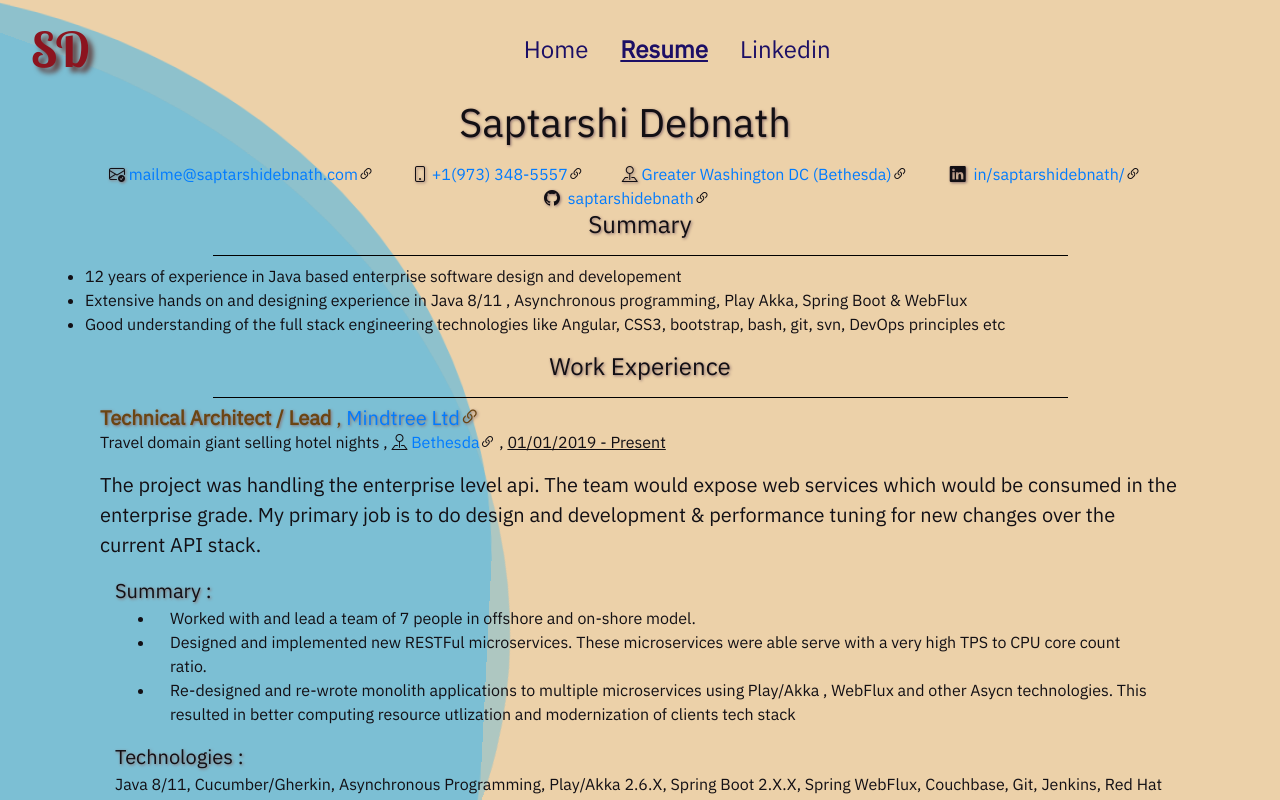
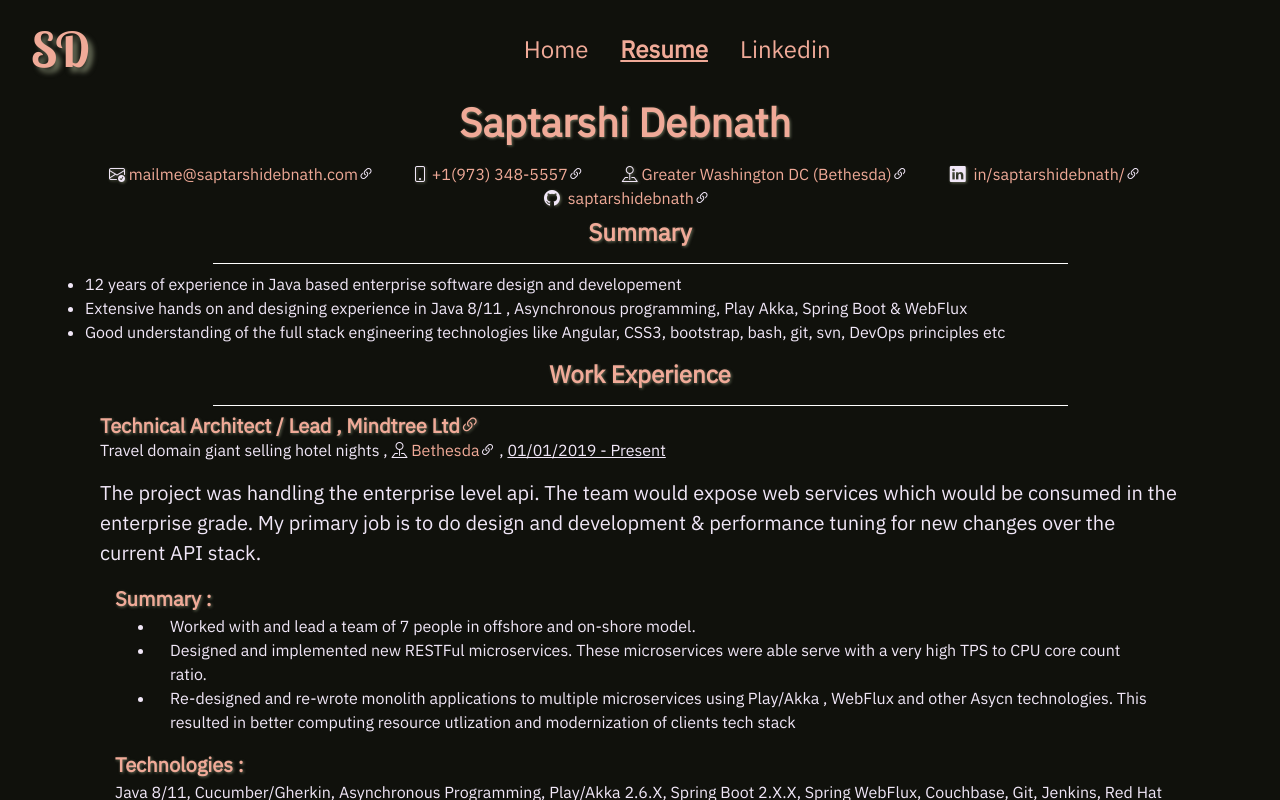
Before and after one commit to saptarshidebnath/saptarshidebnath, an Angular app: page /resume in a window 1280 px wide. Shown: the top 800 px of the page. Built offline with nearby package versions, Linux system fonts and the light colour scheme.

Commit message:
Removed animation

```diff
--- a/package.json
+++ b/package.json
@@ -19,11 +19,14 @@
     "@angular/platform-browser": "~13.0.2",
     "@angular/platform-browser-dynamic": "~13.0.2",
     "@angular/router": "~13.0.2",
+    "@types/three": "^0.135.0",
     "bootstrap": "^4.6.0",
     "bootstrap-icons": "^1.7.1",
     "jquery": "^3.5.1",
     "rxjs": "~6.6.0",
+    "three": "^0.136.0",
     "tslib": "^2.0.0",
+    "vanta": "^0.5.21",
     "zone.js": "~0.11.4"
   },
   "devDependencies": {
@@ -32,6 +35,7 @@
     "@angular/compiler-cli": "~13.0.2",
     "@types/jasmine": "~3.6.0",
     "@types/node": "^12.11.1",
+    "angular-cli-ghpages": "^1.0.0",
     "codelyzer": "^6.0.0",
     "jasmine-core": "~3.10.0",
     "jasmine-spec-reporter": "~5.0.0",
--- /dev/null
+++ b/src/app/__vars.scss
@@ -0,0 +1,6 @@
+$background_color: rgb(16, 17, 12);
+$background_shadow_color: #656a56;
+$text_color: rgb(241, 231, 248);
+$header_text_color: rgb(241, 228, 210);
+$link_color: rgb(240, 170, 152);
+$site_icon_color: $link_color;
--- a/src/app/app.component.scss
+++ b/src/app/app.component.scss
@@ -1,7 +1,16 @@
 @import url('https://fonts.googleapis.com/css2?family=IBM+Plex+Sans&display=swap');
+@import "./_vars";
 
 section#page{
     font-family: 'IBM Plex Sans', sans-serif;
     font-size: 1em;
-    color: rgb(18, 15, 20);
+    color: $text_color;
+
+    .primary-color{
+        color: $header_text_color;
+    }
+
+    a{
+        color: $link_color;
+    }
 }
--- a/src/app/background/background.component.scss
+++ b/src/app/background/background.component.scss
@@ -1,142 +1,13 @@
 /*waves****************************/
 
+@import '../_vars';
+
 section#background {
-  background-color: rgb(236, 209, 169);
+  background-color: $background_color;
   width: 100vw;
   height: 100vh;
   z-index: -9999;
   position: fixed;
   top: 0;
   left: 0;
-
-  .box {
-    position: fixed;
-    top: 0;
-    transform: rotate(80deg);
-    left: 0;
-  }
-
-  .wave {
-    position: fixed;
-    top: 0;
-    left: 0;
-    opacity: 0.4;
-    position: absolute;
-    top: 3%;
-    left: 10%;
-    background: #0af;
-    width: 1500px;
-    height: 1300px;
-    margin-left: -150px;
-    margin-top: -250px;
-    transform-origin: 50% 48%;
-    border-radius: 43%;
-    animation: drift 7000ms infinite linear;
-  }
-
-  .wave.-three {
-    animation: drift 7500ms infinite linear;
-    position: fixed;
-    background-color: #77daff;
-  }
-
-  .wave.-two {
-    animation: drift 3000ms infinite linear;
-    opacity: 0.1;
-    background: black;
-    position: fixed;
-  }
-
-  .box:after {
-    content: "";
-    display: block;
-    left: 0;
-    top: 0;
-    width: 100%;
-    height: 100%;
-    z-index: 11;
-    transform: translate3d(0, 0, 0);
-  }
-
-  @keyframes drift {
-    from {
-      transform: rotate(0deg);
-    }
-    from {
-      transform: rotate(360deg);
-    }
-  }
-
-  /*LOADING SPACE*/
-
-  .contain {
-    animation-delay: 4s;
-    z-index: 1000;
-    position: fixed;
-    top: 0;
-    left: 0;
-    bottom: 0;
-    right: 0;
-    display: -webkit-box;
-    display: -ms-flexbox;
-    display: flex;
-    -ms-flex-flow: row nowrap;
-    flex-flow: row nowrap;
-    -webkit-box-pack: center;
-    -ms-flex-pack: center;
-    justify-content: center;
-    -webkit-box-align: center;
-    -ms-flex-align: center;
-    align-items: center;
-
-    background: #25a7d7;
-    background: -webkit-linear-gradient(#25a7d7, #2962ff);
-    background: linear-gradient(#25a7d7, #25a7d7);
-  }
-
-  .icon {
-    width: 100px;
-    height: 100px;
-    margin: 0 5px;
-  }
-
-  /*Animation*/
-  .icon:nth-child(2) img {
-    animation-delay: 0.2s;
-  }
-  .icon:nth-child(3) img {
-    animation-delay: 0.3s;
-  }
-  .icon:nth-child(4) img {
-    animation-delay: 0.4s;
-  }
-
-  .icon img {
-    animation: anim 2s ease infinite;
-    transform: scale(0, 0) rotateZ(180deg);
-  }
 }
-
-
-@keyframes anim {
-  0% {
-    -webkit-transform: scale(0, 0) rotateZ(-90deg);
-    transform: scale(0, 0) rotateZ(-90deg);
-    opacity: 0;
-  }
-  30% {
-    -webkit-transform: scale(1, 1) rotateZ(0deg);
-    transform: scale(1, 1) rotateZ(0deg);
-    opacity: 1;
-  }
-  50% {
-    -webkit-transform: scale(1, 1) rotateZ(0deg);
-    transform: scale(1, 1) rotateZ(0deg);
-    opacity: 1;
-  }
-  80% {
-    -webkit-transform: scale(0, 0) rotateZ(90deg);
-    transform: scale(0, 0) rotateZ(90deg);
-    opacity: 0;
-  }
-}
--- a/src/app/home/home.component.scss
+++ b/src/app/home/home.component.scss
@@ -4,7 +4,11 @@
 @import "~bootstrap/scss/variables";
 @import "~bootstrap/scss/mixins";
 
+@import "../_vars";
+
 //Default is mobile
+
+
 
 section.page-home {
     margin-top: 10vh;
@@ -17,13 +21,13 @@
             font-family: "Pacifico", cursive;
             font-size: 5em;
             text-align: center;
-            text-shadow: 5px 5px 5px #634747;
+            text-shadow: 10px 10px 10px $background_shadow_color;
             padding-bottom: 8vh;
         }
         p.banner-intro {
             font-size: 1.5em;
             text-align: center;
-            text-shadow: 5px 5px 5px #634747;
+            text-shadow: 5px 5px 5px $background_shadow_color;
         }
     }
 }
--- a/src/app/navigation/navigation.component.html
+++ b/src/app/navigation/navigation.component.html
@@ -1,4 +1,4 @@
-<nav id="sitenav" class="navbar navbar-expand-lg navbar-light">
+<nav id="sitenav" class="navbar navbar-expand-lg navbar-dark">
     <a class="navbar-brand" routerLink="/">SD</a>
     <button class="navbar-toggler" type="button" data-toggle="collapse"
         [attr.data-target]="'#'+navigatorLinkContentElementId" [attr.aria-controls]="navigatorLinkContentElementId"
--- a/src/app/navigation/navigation.component.scss
+++ b/src/app/navigation/navigation.component.scss
@@ -1,12 +1,12 @@
 @import url("https://fonts.googleapis.com/css2?family=Lobster+Two:wght@700&display=swap");
-
+@import '../_vars';
 nav#sitenav {
     a.navbar-brand {
         font-family: "Lobster Two", cursive;
         font-size: 3em;
         font-weight: bold;
-        color: #8c141f;
-        text-shadow: 5px 5px 5px #634747;
+        color: $site_icon_color;
+        text-shadow: 5px 5px 5px $background_shadow_color;
     }
     a.activelink {
         text-decoration: underline;
@@ -15,7 +15,7 @@
     div#navbarSupportedContent {
         ul > li > a {
             font-size: 1.5em;
-            color: rgb(28, 15, 102);
+            color: $link_color;
         }
     }
 }
--- a/src/app/resume/resume.component.html
+++ b/src/app/resume/resume.component.html
@@ -24,7 +24,7 @@
             </section>
         </section>
     </section>
-    <section class="resume-body row justify-content-md-center summary">
+    <section class="resume-body row justify-content-md-center summary mt-2">
         <section class="summary justify-content-md-center container">
             <div class="row">
                 <h4 class="text-center header background-shadow col-sm-12">Summary</h4>
--- a/src/app/resume/resume.component.scss
+++ b/src/app/resume/resume.component.scss
@@ -2,9 +2,10 @@
 @import "~bootstrap/scss/bootstrap.scss";
 @import url("https://cdn.jsdelivr.net/npm/bootstrap-icons@1.7.1/font/bootstrap-icons.css");
 
+@import '../_vars';
 
 @mixin textShadow {
-    text-shadow: 1px 1px 3px #8a6d6d;
+    text-shadow: 1px 1px 3px $background_shadow_color;
  }
 
 // section.resume {
@@ -32,12 +33,18 @@
 //         }
 //     }
 // }
-
+a{
+    color: $site_icon_color;
+    &:hover{
+        color: $site_icon_color;
+        text-decoration: underline;
+    }
+}
 
 hr{
     @extend .w-75;
     @extend .my-2;
-    border-top-color: black !important;
+    border-top-color: white !important;
 }
 
 .label{
@@ -47,16 +54,10 @@
 
 .background-shadow{
     @include textShadow;
+    color: $site_icon_color;
+    font-weight: bold;
 }
 
 .section-divider{
     @extend .mt-4;
 }
-
-.primary-color{
-    color: rgb(107, 69, 19);
-}
-
-.secondary-color{
-    color: rgb(78, 73, 67);
-}
```
Also changed, not shown: 1 other file (tests, documents, lock files or other folders).
